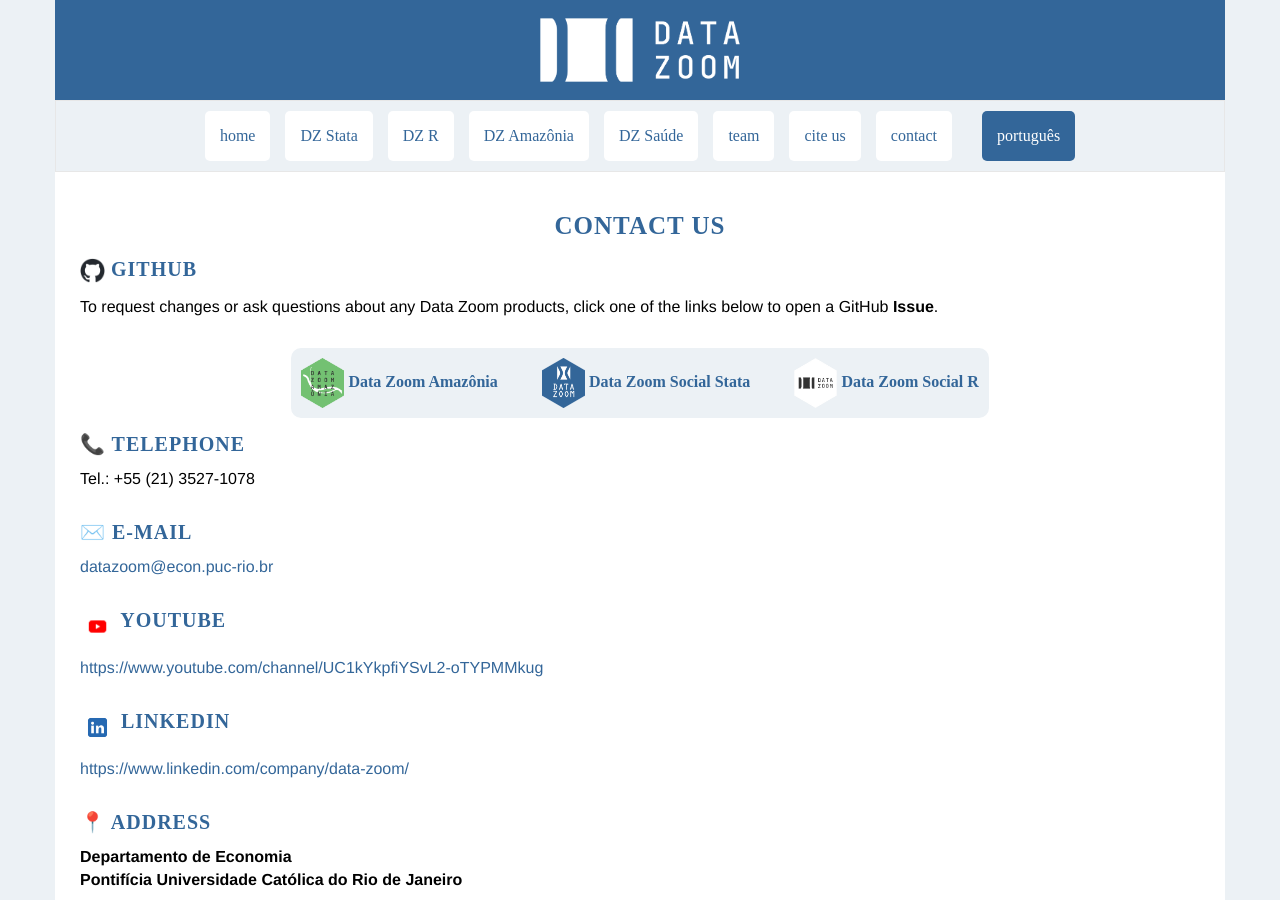
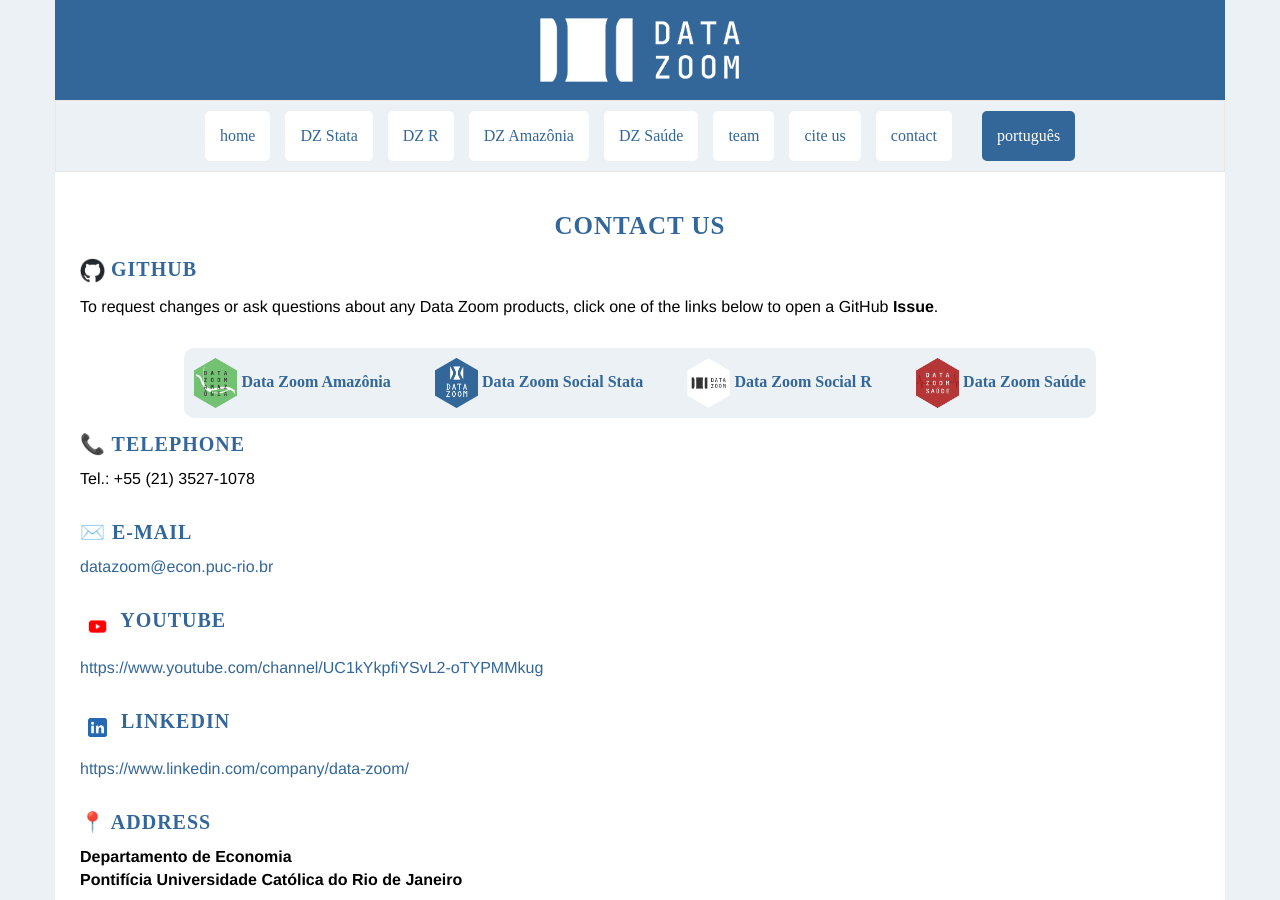
Before and after one commit to datazoompuc/datazoompuc.github.io, a Jekyll site: the page built from en/contato.md, in a window 1280 px wide and 900 px high. Built offline with Jekyll 4.4.1, drawn with Linux system fonts in a browser that asks for light colours; nearby versions of some CDN libraries; some web fonts are replaced.

Commit message:
Adiciona link para issue do datazoom.saude (#9)

```diff
--- a/en/contato.md
+++ b/en/contato.md
@@ -39,8 +39,11 @@
     <a href="https://github.com/datazoompuc/datazoom_social_Stata/issues" style="margin-right: 40px; font-family:JetBrains Mono; font-weight:bold;" target="_blank">
         <img src="{{ site.baseurl }}/assets/img/hex_dzstata.png" alt="DZSTATA Logo"> Data Zoom Social Stata
     </a>
-    <a href="https://github.com/datazoompuc/datazoom.social/issues" style="font-family:JetBrains Mono; font-weight:bold;" target="_blank">
+    <a href="https://github.com/datazoompuc/datazoom.social/issues" style="margin-right: 40px; font-family:JetBrains Mono; font-weight:bold;" target="_blank">
         <img src="{{ site.baseurl }}/assets/img/hex_dz.png" alt="DZ Logo"> Data Zoom Social R
+    </a>
+    <a href="https://github.com/datazoompuc/datazoom.saude/issues" style="font-family:JetBrains Mono; font-weight:bold;" target="_blank">
+        <img src="{{ site.baseurl }}/assets/img/hex_dzsaude.png" alt="DZSAUDE Logo"> Data Zoom Saúde
     </a>
 </div>
 
```
Also changed, not shown: pt/contato.md (+4 -1 lines).
